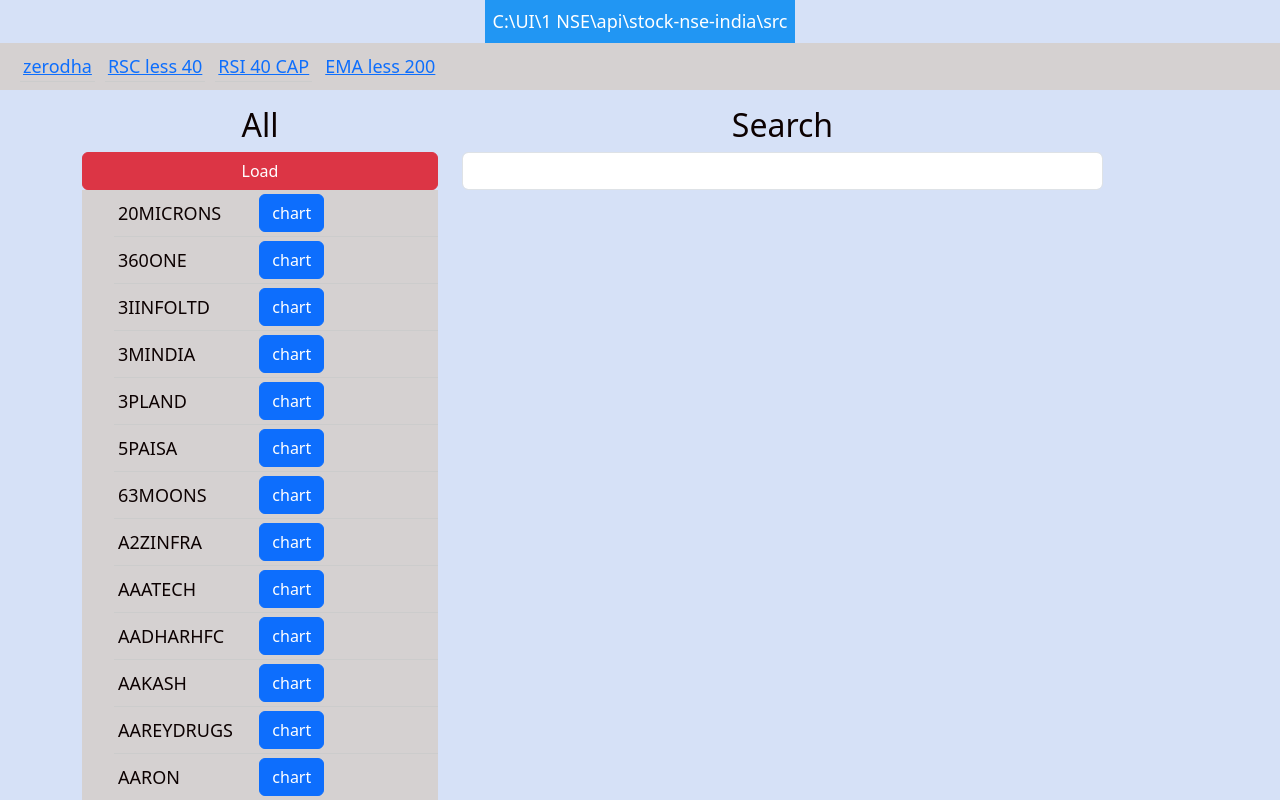
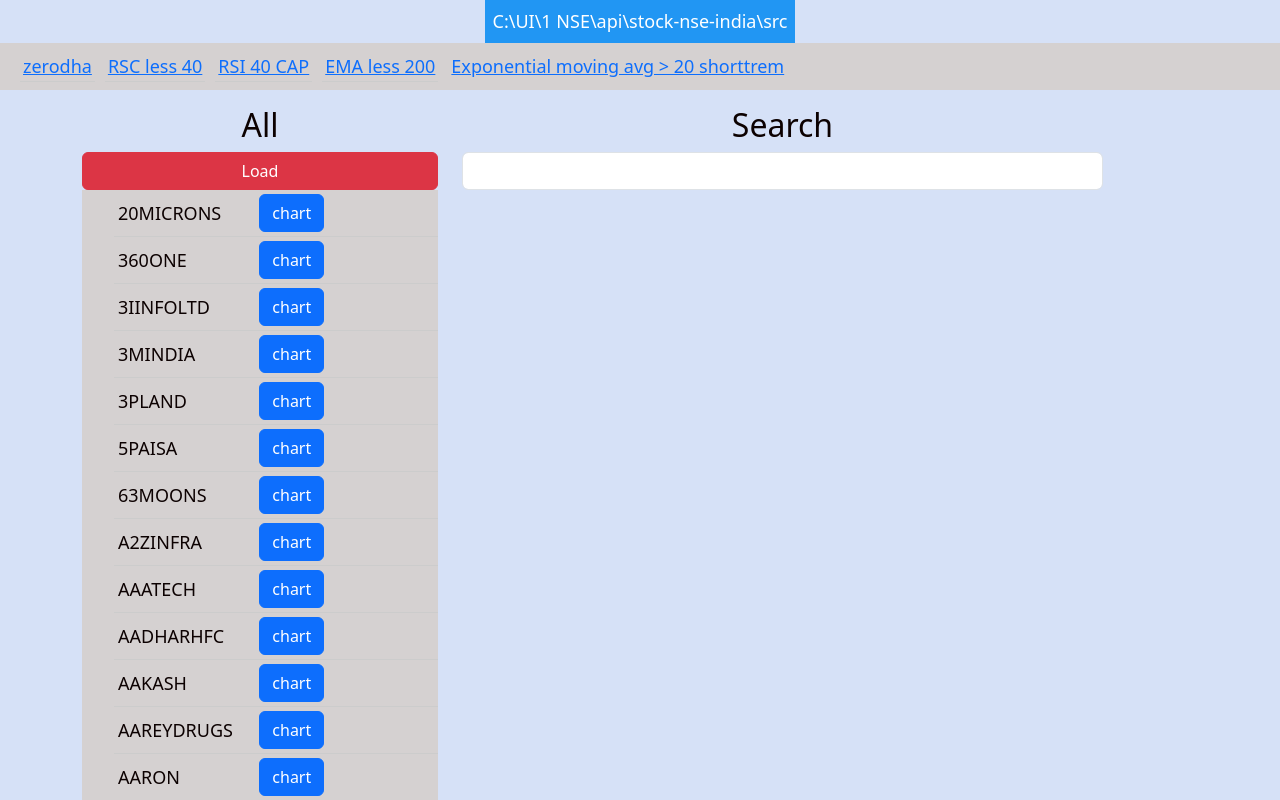
Before and after one commit to ggadekar87/nse, a React (Create React App) app: page / in a window 1280 px wide. Shown: the top 800 px of the page. Built offline with nearby package versions, Linux system fonts and the light colour scheme.

Commit message:
Update MenuBar.js

```diff
--- a/src/components/MenuBar/MenuBar.js
+++ b/src/components/MenuBar/MenuBar.js
@@ -39,6 +39,15 @@ export default function MenuBar() {
             EMA less 200
           </a>
         </li>
+       <li>
+          <a
+            target="_blank"
+            rel="noreferrer"
+            href="https://chartink.com/screener/swing-ema-less-then-200"
+          >
+            Exponential moving avg > 20  shorttrem
+          </a>
+        </li>
       </ul>
     </>
   );
```
